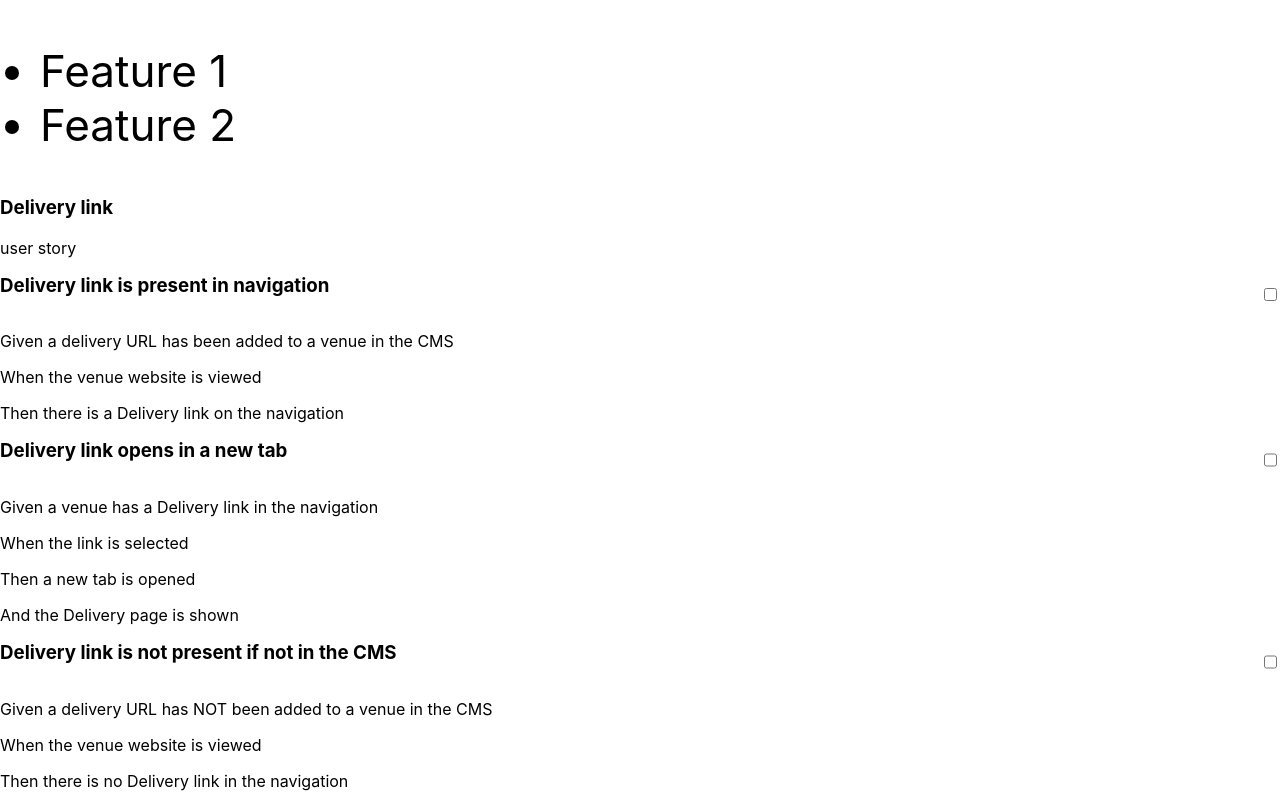
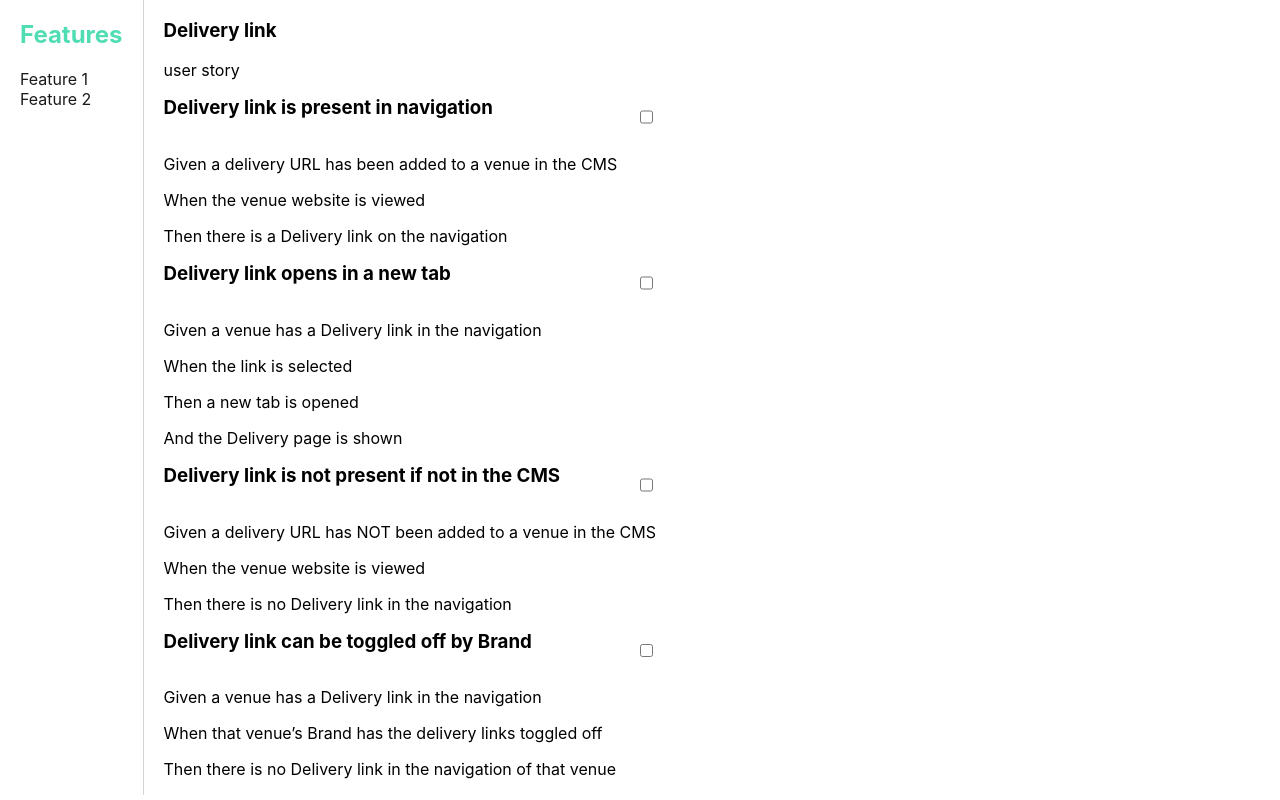
Before and after one commit to juliajungle/hackathon-yellow, a React (Create React App) app: page / in a window 1280 px wide. Shown: the top 800 px of the page. Built offline with nearby package versions, Linux system fonts and the light colour scheme.

Commit message:
nav styling

```diff
--- a/src/components/Nav.js
+++ b/src/components/Nav.js
@@ -1,9 +1,25 @@
 import styled from "styled-components";
 
 const StyledNav = styled.nav`
-  font-size: 44px;
+  font-size: 16px;
+  border-right: 1px solid lightgrey;
+  display: flex;
+  flex-direction: column;
+  margin-right: 20px;
+  padding: 20px;
+
+  h1 {
+    font-size: 24px;
+    color: #51ddb4;
+    padding: 0;
+    margin: 0 0 20px;
+  }
 
   ul {
+    color: #1a1a1a;
+    list-style: none;
+    padding: 0;
+    margin: 0 0 20px;
   }
 
   li {
@@ -13,6 +29,7 @@ const StyledNav = styled.nav`
 export const Nav = () => {
   return (
     <StyledNav>
+      <h1>Features</h1>
       <ul>
         <li>Feature 1</li>
         <li>Feature 2</li>
--- a/src/index.css
+++ b/src/index.css
@@ -1,13 +1,17 @@
 body {
   margin: 0;
-  font-family: -apple-system, BlinkMacSystemFont, 'Segoe UI', 'Roboto', 'Oxygen',
-    'Ubuntu', 'Cantarell', 'Fira Sans', 'Droid Sans', 'Helvetica Neue',
+  font-family: -apple-system, BlinkMacSystemFont, "Segoe UI", "Roboto", "Oxygen",
+    "Ubuntu", "Cantarell", "Fira Sans", "Droid Sans", "Helvetica Neue",
     sans-serif;
   -webkit-font-smoothing: antialiased;
   -moz-osx-font-smoothing: grayscale;
 }
 
 code {
-  font-family: source-code-pro, Menlo, Monaco, Consolas, 'Courier New',
+  font-family: source-code-pro, Menlo, Monaco, Consolas, "Courier New",
     monospace;
 }
+
+.App-container {
+  display: flex;
+}
```
